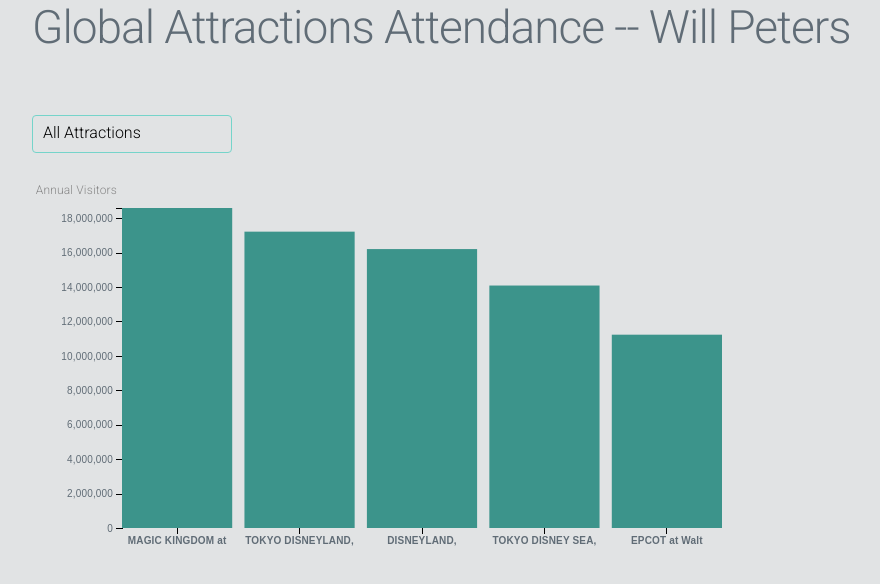
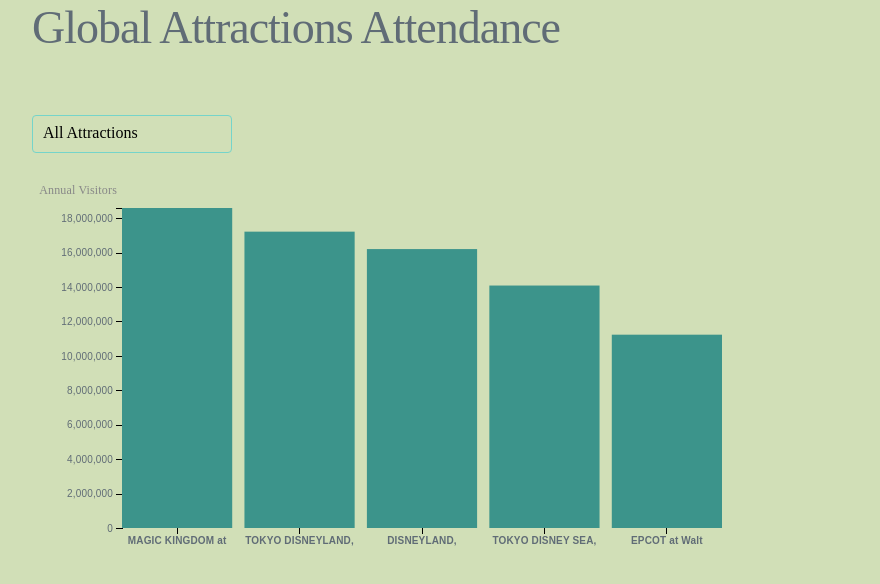
Before and after one commit to peterswi/viz-lab2, a plain HTML site: page index.html in a window 1280 px wide. Shown: the whole page, without its empty margins (68-948 px from the left). Drawn offline with nearby package versions, Linux system fonts and the light colour scheme.

Commit message:
now adding my own styling

```diff
--- a/index.html
+++ b/index.html
@@ -14,6 +14,11 @@
     <link rel="stylesheet" href="https://cdnjs.cloudflare.com/ajax/libs/normalize/8.0.1/normalize.css">
     <link rel="stylesheet" href="https://cdnjs.cloudflare.com/ajax/libs/milligram/1.4.1/milligram.css">
 
+
+    <!-- Bulma CSS
+    <link rel="stylesheet" href="https://cdn.jsdelivr.net/npm/bulma@0.9.0/css/bulma.min.css">
+-->
+
     <!-- You CSS rules-->
     <link rel="stylesheet" href="style.css" />
 
@@ -29,7 +34,7 @@
 </head>
 <body>
 <div class="container">
-    <h1>Global Attractions Attendance -- Will Peters</h1>
+    <h1>Global Attractions Attendance </h1>
 
     <div class="user-control">
         <select id="attraction-category" class="form-control">
--- a/style.css
+++ b/style.css
@@ -1,11 +1,7 @@
-
-       /****************/
-       /*    GENERAL   */
-       /****************/
-
+/* Viz Lab 2-- Will Peters*/
    body {
-       background-color: #e1e3e4;
-       font-family: 'Roboto', sans-serif;
+       background-color: #d1dfb7;
+       font-family: 'Times New Roman', Times, serif;
    }
 
 h1 {
@@ -34,6 +30,12 @@ h2 {
     max-width: 200px;
     border: 1px solid #75D4CA;
     outline: none;
+}
+.user-control #attraction-category:hover {
+    background: #4bc2b6;
+    font-size: 110%;
+    color: #ffffff;
+
 }
 
 .source-desc {
@@ -102,7 +104,7 @@ h2 {
 }
 #tooltip p {
     margin: 0;
-    font-family: sans-serif;
+    font-family: 'Lucida Sans', 'Lucida Sans Regular', 'Lucida Grande', 'Lucida Sans Unicode', Geneva, Verdana, sans-serif;
     font-size: 16px;
     line-height: 20px;
 }
```
